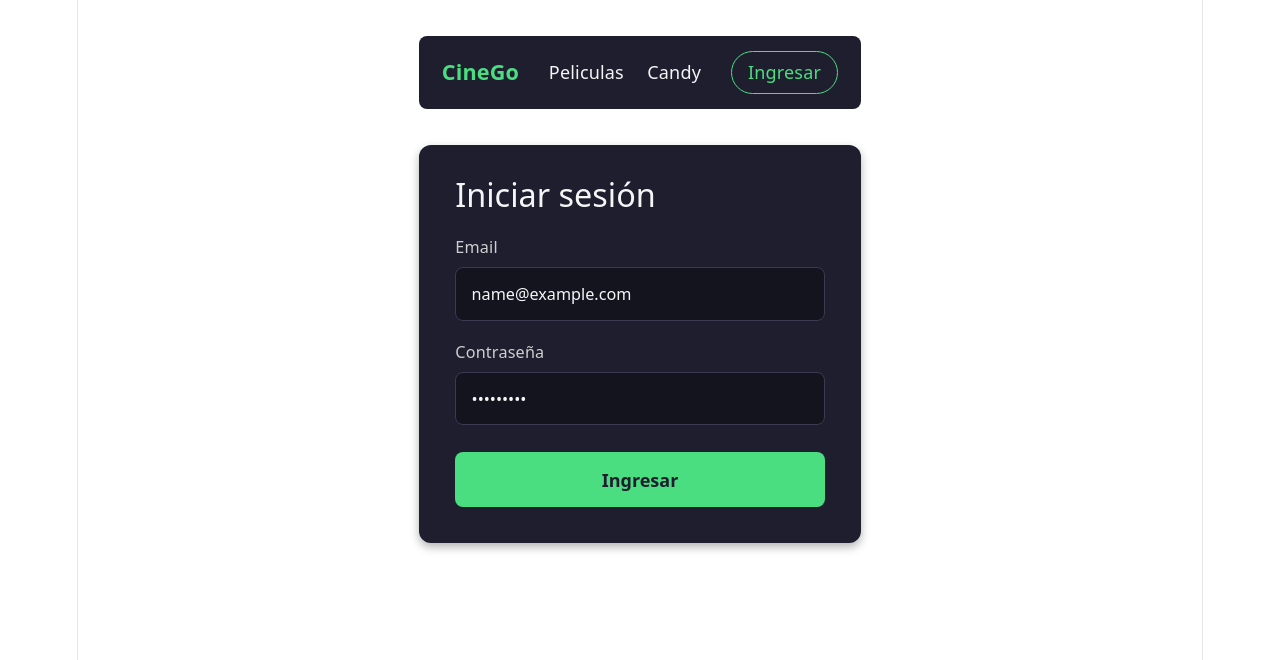
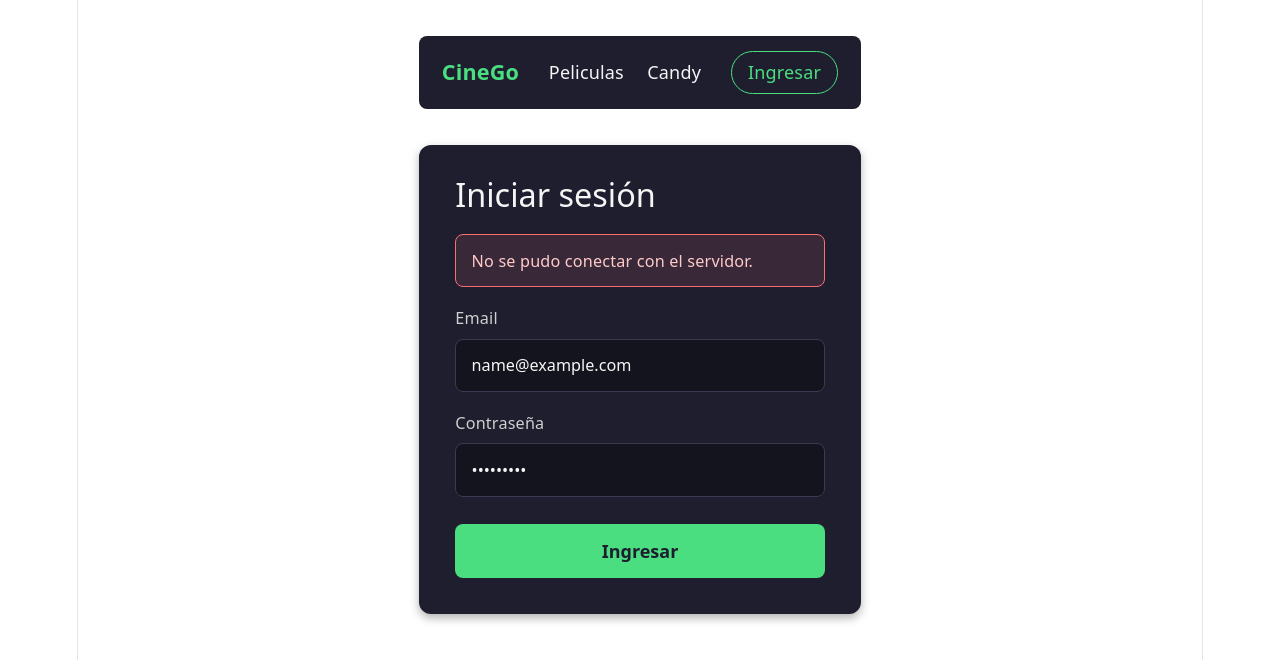
Before and after one commit to PaulaBatalla/front-cinego, a React (Vite) app: page /login in a window 1280 px wide. Both pictures are taken after typing "name@example.com", "Sample123" into the empty fields and a click on the button "Ingresar". Shown: the top 660 px of the page. Built offline with nearby package versions, Linux system fonts and the light colour scheme; no server answers.

Commit message:
feat: conecto el Login con el endpoint del backend

```diff
--- a/src/components/Auth.css
+++ b/src/components/Auth.css
@@ -65,3 +65,17 @@
 .auth-submit:hover {
   background-color: #6ee7a0;
 }
+
+.auth-submit:disabled {
+  opacity: 0.7;
+  cursor: not-allowed;
+}
+
+.auth-alert {
+  padding: 0.7rem 0.85rem;
+  border: 1px solid #f87171;
+  border-radius: 8px;
+  background-color: rgba(248, 113, 113, 0.12);
+  font-size: 0.9rem;
+  color: #fecaca;
+}
--- a/src/components/Login.jsx
+++ b/src/components/Login.jsx
@@ -1,4 +1,5 @@
 import { useState } from "react";
+import { useNavigate } from "react-router-dom";
 import "./Auth.css";
 
 function validar(email, password) {
@@ -21,9 +22,13 @@ function Login() {
   const [email, setEmail] = useState("");
   const [password, setPassword] = useState("");
   const [errores, setErrores] = useState({});
+  const [errorLogin, setErrorLogin] = useState(null);
+  const [cargando, setCargando] = useState(false);
+  const navigate = useNavigate();
 
-  const handleSubmit = (event) => {
+  const handleSubmit = async (event) => {
     event.preventDefault();
+    setErrorLogin(null);
 
     const erroresEncontrados = validar(email, password);
     setErrores(erroresEncontrados);
@@ -31,11 +36,48 @@ function Login() {
     if (Object.keys(erroresEncontrados).length > 0) {
       return;
     }
+
+    setCargando(true);
+
+    try {
+      const respuesta = await fetch("http://localhost:8080/api/usuarios/login", {
+        method: "POST",
+        headers: { "Content-Type": "application/json" },
+        body: JSON.stringify({ email: email.trim(), password }),
+      });
+
+      if (respuesta.status === 401 || respuesta.status === 403) {
+        throw new Error("Email o contraseña incorrectos.");
+      }
+
+      if (!respuesta.ok) {
+        throw new Error(`No se pudo iniciar sesión (${respuesta.status})`);
+      }
+
+      // El back devuelve el JWT como texto plano, no como JSON
+      const token = await respuesta.text();
+      localStorage.setItem("token", token);
+      navigate("/");
+    } catch (err) {
+      setErrorLogin(
+        err instanceof TypeError
+          ? "No se pudo conectar con el servidor."
+          : err.message
+      );
+    } finally {
+      setCargando(false);
+    }
   };
 
   return (
     <form className="auth-form" onSubmit={handleSubmit} noValidate>
       <h1>Iniciar sesión</h1>
+
+      {errorLogin && (
+        <p className="auth-alert" role="alert">
+          {errorLogin}
+        </p>
+      )}
 
       <label className="auth-field">
         Email
@@ -65,8 +107,8 @@ function Login() {
         )}
       </label>
 
-      <button className="auth-submit" type="submit">
-        Ingresar
+      <button className="auth-submit" type="submit" disabled={cargando}>
+        {cargando ? "Ingresando..." : "Ingresar"}
       </button>
     </form>
   );
```
